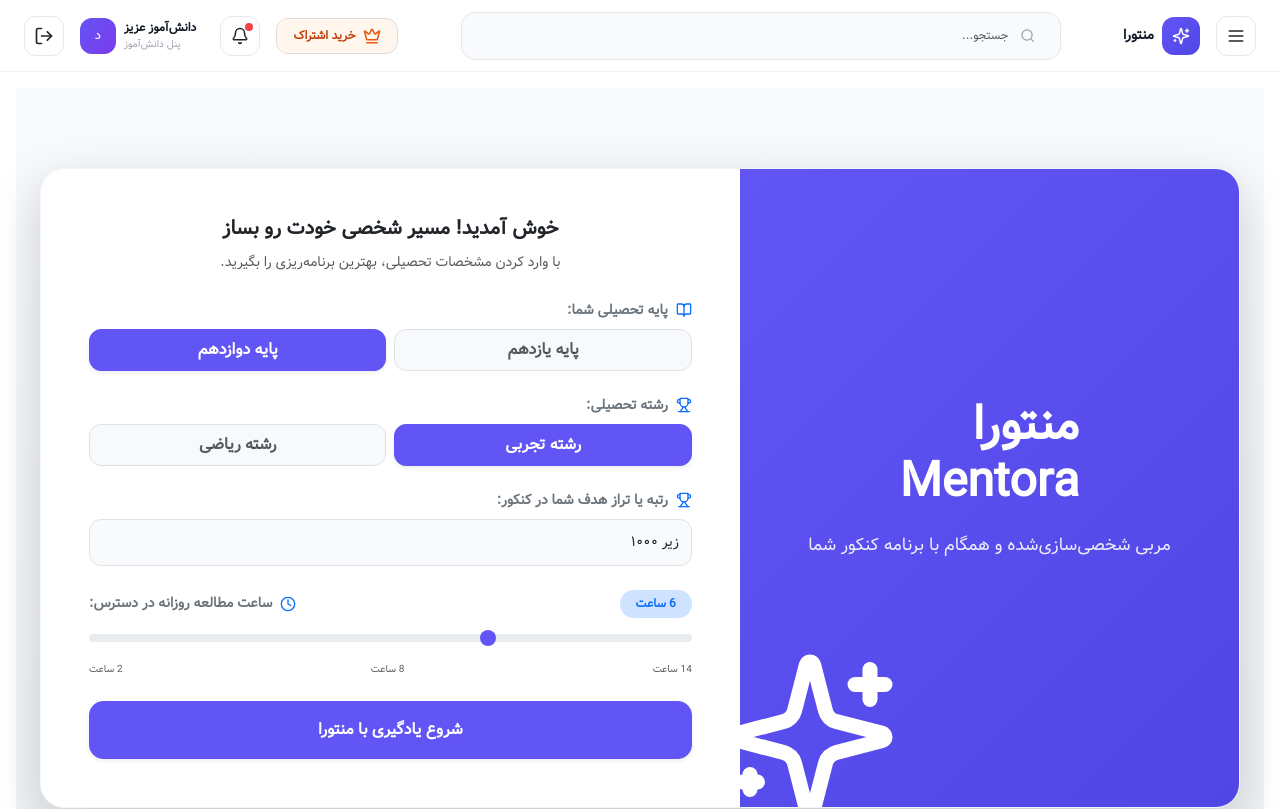
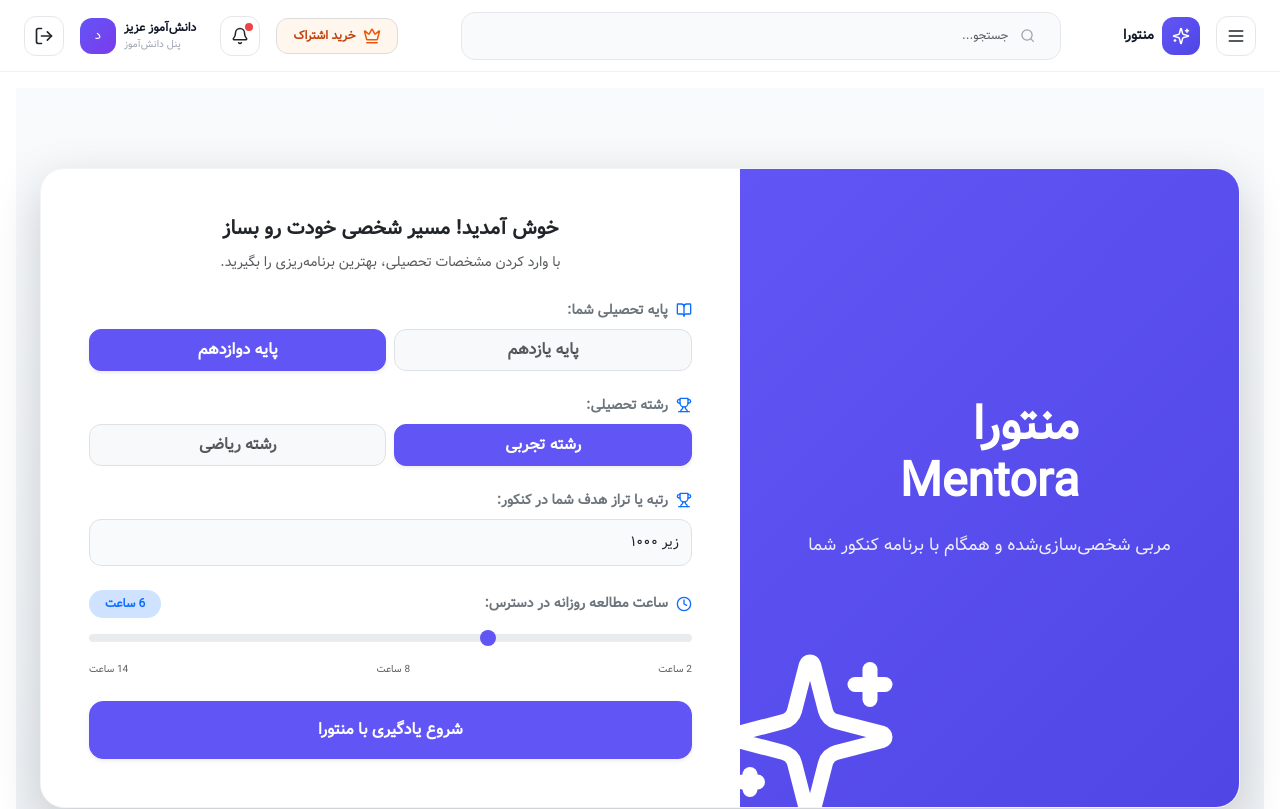
Before and after one commit to Radinam1386/Mentora, a React (Create React App) app in the folder mentora frontend/: page /onboarding in a window 1280 px wide. Shown: the top 809 px of the page. Built offline with nearby package versions, Linux system fonts and the light colour scheme.

Commit message:
OnBoarding.js fixed

```diff
--- a/mentora frontend/src/components/OnBoarding.js
+++ b/mentora frontend/src/components/OnBoarding.js
@@ -102,11 +102,10 @@
                     <button
                       type="button"
                       onClick={() => setGrade(g)}
-                      className={`btn w-100 py-2 fw-bold small ${
-                        grade === g
+                      className={`btn w-100 py-2 fw-bold small ${grade === g
                           ? "btn-primary shadow-sm"
                           : "btn-light border text-muted"
-                      }`}
+                        }`}
                       style={{ borderRadius: "12px" }}
                     >
                       پایه {g}
@@ -128,11 +127,10 @@
                     <button
                       type="button"
                       onClick={() => setMajor(m)}
-                      className={`btn w-100 py-2 fw-bold small ${
-                        major === m
+                      className={`btn w-100 py-2 fw-bold small ${major === m
                           ? "btn-primary shadow-sm"
                           : "btn-light border text-muted"
-                      }`}
+                        }`}
                       style={{ borderRadius: "12px" }}
                     >
                       رشته {m}
@@ -142,7 +140,6 @@
               </div>
             </div>
 
-            {/* Target Rank */}
             <div className="mb-4 text-end">
               <label className="form-label d-flex align-items-center justify-content-start gap-2 fw-bold text-secondary small">
                 <Trophy size={16} className="text-primary" />
@@ -158,15 +155,14 @@
               />
             </div>
 
-            {/* Study Hours */}
             <div className="mb-4 text-end">
               <div className="d-flex justify-content-between align-items-center mb-2">
-                <span className="badge bg-primary-subtle text-primary rounded-pill px-3 py-2">
-                  {studyHours} ساعت
-                </span>
                 <span className="d-flex align-items-center gap-2 fw-bold text-secondary small">
                   <Clock size={16} className="text-primary" />
                   ساعت مطالعه روزانه در دسترس:
+                </span>
+                <span className="badge bg-primary-subtle text-primary rounded-pill px-3 py-2">
+                  {studyHours} ساعت
                 </span>
               </div>
               <input
@@ -178,9 +174,9 @@
                 className="form-range custom-range"
               />
               <div className="d-flex justify-content-between small text-muted mt-1" style={{ fontSize: "10px" }}>
-                <span>14 ساعت</span>
+                <span>2 ساعت</span>
                 <span>8 ساعت</span>
-                <span>2 ساعت</span>
+                <span>14   ساعت</span>
               </div>
             </div>
 
```
